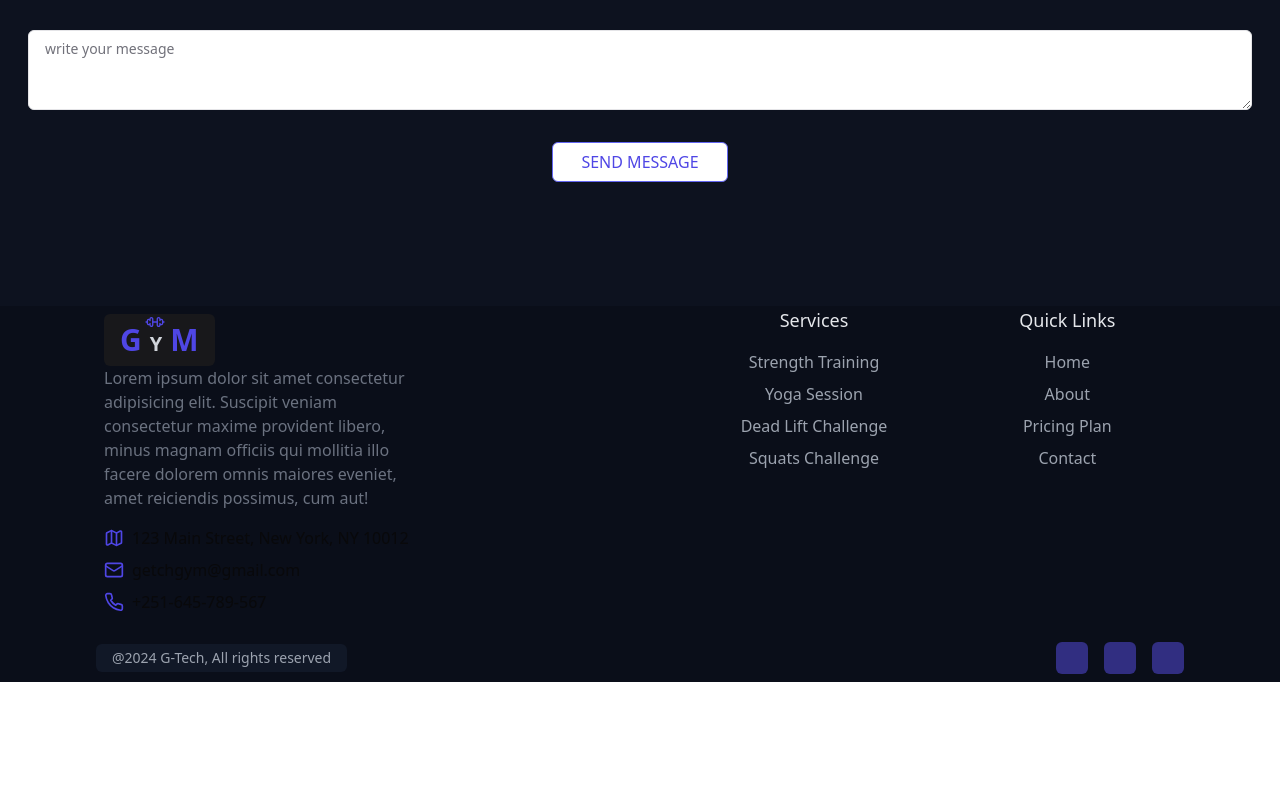
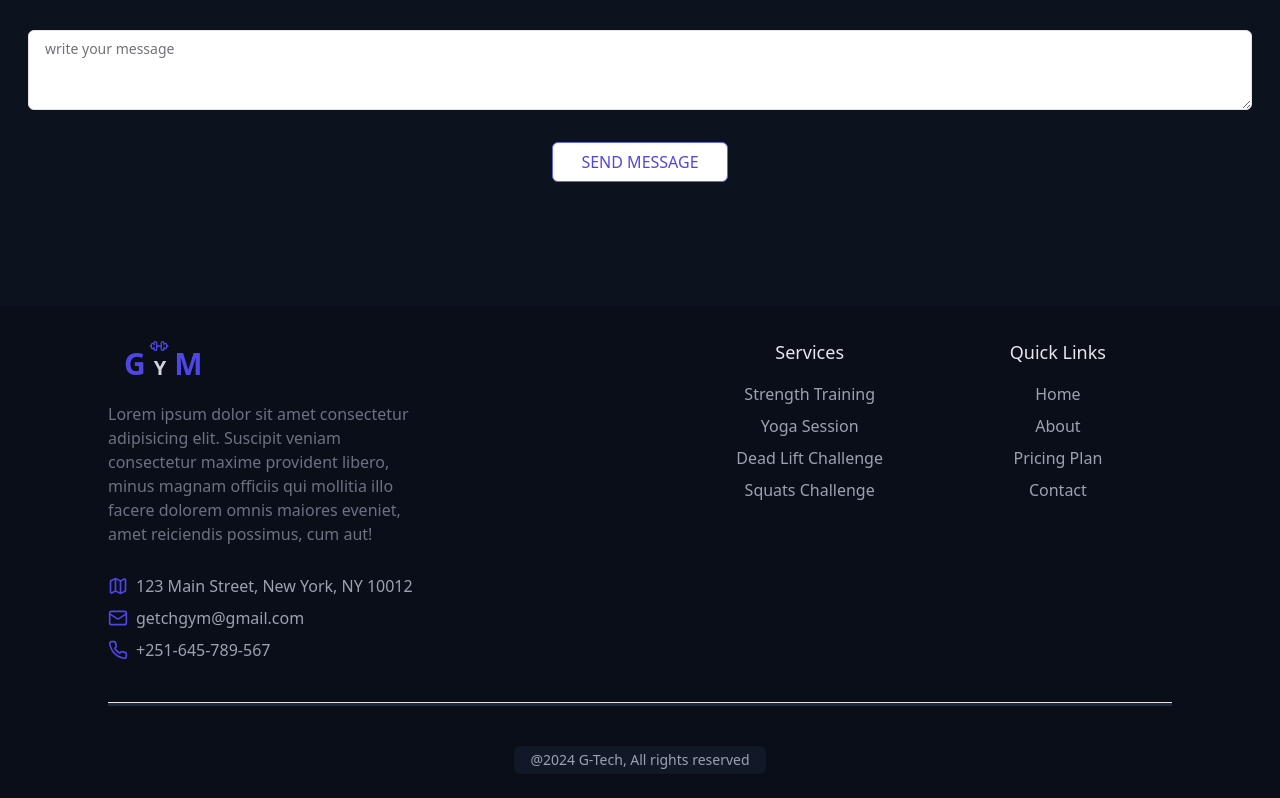
Before and after one commit to dagiStark/gym, a React (Vite) app: page / in a window 1280 px wide. Shown: the part 5087-5885 px from the top of the page. Before the commit the page ends 5769 px from the top, so only its background shows below. Built offline with nearby package versions, Linux system fonts and the light colour scheme.

Commit message:
Update Footer.jsx

```diff
--- a/src/pages/home/Footer.jsx
+++ b/src/pages/home/Footer.jsx
@@ -1,51 +1,58 @@
 import { Button } from "@/components/ui/button";
 import { Dumbbell, MailIcon, MapIcon, PhoneIcon } from "lucide-react";
-import { facebook, instagram, youtube } from "@/assets";
+
 
 function Footer() {
-  console.log(facebook, instagram, youtube);
 
   return (
     <div className="flex items-center justify-center w-full h-auto px-6 md:px-16 lg:px-24 mt-6 bg-black/20 flex-wrap">
-      <div className="flex items-start w-full h-auto justify-center md:justify-between lg:justify-between gap-5 mb-10 flex-wrap">
-        <div className="flex items-center md:items-start lg:items-start p-2 flex-col justify-center w-full md:w-[30%] lg:w-[30%]">
-          <Button className="flex items-end relative w-fit h-auto text-3xl text-indigo-600 font-semibold">
+      <div className="flex items-start w-full h-auto justify-center md:justify-between lg:justify-between gap-5 mb-10 flex-wrap p-3 mt-5">
+        <div className="flex items-center md:items-start lg:items-start flex-col justify-center w-full md:w-[30%] lg:w-[30%] gap-3">
+          <Button className="flex items-end relative w-fit h-auto text-3xl text-indigo-600 font-semibold bg-transparent">
             G <span className="text-xl font-bold text-gray-300">Y</span> M
             <Dumbbell className="w-5 h-4 text-indigo-600 -rotate-45 absolute top-0 left-[46%] translate-x-[-50%]" />
           </Button>
+
           <p className="text-base text-gray-500 font-normal mb-4 text-center md:text-start ">
             Lorem ipsum dolor sit amet consectetur adipisicing elit. Suscipit
             veniam consectetur maxime provident libero, minus magnam officiis
             qui mollitia illo facere dolorem omnis maiores eveniet, amet
             reiciendis possimus, cum aut!
           </p>
+
           <div className="w-full h-auto space-y-2">
             <div
-              className="flex items-center justify-center md:justify-start lg:justify-start w-full h-auto gap-x-2 gap-y-2 hover:text-indigo-600
-            ease-out duration-300 cursor-pointer"
+              className="flex items-center justify-start md:justify-start lg:justify-start w-full h-auto gap-x-2 gap-y-2
+            cursor-pointer"
             >
               <MapIcon className="w-5 h-5 text-indigo-600" />
-              <p className="text-base">123 Main Street, New York, NY 10012</p>
+              <p className="text-base text-gray-400 hover:text-indigo-600  ease-out duration-300">
+                123 Main Street, New York, NY 10012
+              </p>
             </div>
             <div
-              className="flex items-center justify-center md:justify-start lg:justify-start w-full h-auto gap-x-2 gap-y-2 hover:text-indigo-600
+              className="flex items-center justify-start md:justify-start lg:justify-start w-full h-auto gap-x-2 gap-y-2 hover:text-indigo-600
             ease-out duration-300 cursor-pointer"
             >
               <MailIcon className="w-5 h-5 text-indigo-600" />
-              <p className="text-base">getchgym@gmail.com</p>
+              <p className="text-base text-gray-400 hover:text-indigo-600  ease-out duration-300">
+                getchgym@gmail.com
+              </p>
             </div>
             <div
-              className="flex items-center justify-center md:justify-start lg:justify-start w-full h-auto gap-x-2 gap-y-2 hover:text-indigo-600
+              className="flex items-center justify-start md:justify-start lg:justify-start w-full h-auto gap-x-2 gap-y-2 hover:text-indigo-600
             ease-out duration-300 cursor-pointer"
             >
               <PhoneIcon className="w-5 h-5 text-indigo-600" />
-              <p className="text-base">+251-645-789-567</p>
+              <p className="text-base text-gray-400 hover:text-indigo-600  ease-out duration-300">
+                +251-645-789-567
+              </p>
             </div>
           </div>
         </div>
 
         <div className="flex items-center justify-center md:justify-end flex-wrap w-full md:w-[65%] lg:w-[65%] h-auto gap-5">
-          <div className="flex items-center flex-col justify-center w-full md:w-[48%] lg:w-[33%]">
+          <div className="flex items-center flex-col justify-center w-[40%] md:w-[48%] lg:w-[33%]">
             <h2 className="text-lg text-gray-200 font-medium mb-4">Services</h2>
             <div className="w-full h-auto">
               <ul className="w-full h-auto space-y-2">
@@ -64,7 +71,8 @@ function Footer() {
               </ul>
             </div>
           </div>
-          <div className="flex items-center flex-col justify-center w-full md:w-[48%] lg:w-[33%]">
+
+          <div className="flex items-center flex-col justify-center w-[40%] md:w-[48%] lg:w-[33%]">
             <h2 className="text-lg text-gray-200 font-medium mb-4">
               Quick Links
             </h2>
@@ -87,49 +95,15 @@ function Footer() {
           </div>
         </div>
 
+        <hr className="w-full h-1 bg-gray-800 my-5" />
+
         <div className="flex items-center justify-center w-full h-auto lg:bg-gray-900 md:bg-gray-900 bg-gray-800 relative">
-          <div className="flex w-full items-center justify-between md:justify-between lg:justify-between absolute top-0 left-0 flex-wrap-reverse gap-y-4">
+          <div className="flex w-full items-center justify-center absolute top-0 left-0 flex-wrap-reverse gap-y-4 gap-6">
             <p className="text-sm text-gray-400 font-normal md:bg-gray-900 lg:bg-gray-900 bg-gray-800 py-1 px-4 rounded-md">
               @2024 G-Tech, All rights reserved
             </p>
-
-            <div className="w-auto h-auto flex items-center justify-center gap-x-2 gap-y-2">
-              <ul className="w-full h-auto flex items-center justify-center gap-x-4">
-                <li className="w-8 h-8 cursor-pointer bg-indigo-900 py-1 px-4 rounded-md hover:text-white ease-out duration-700">
-                  <a href="/" target="_blank">
-                    <img
-                      src={facebook}
-                      alt="facebook icon"
-                      loading="lazy"
-                    />
-                  </a>
-                </li>
-                <li className="w-8 h-8 cursor-pointer bg-indigo-900 py-1 px-4 rounded-md hover:text-white ease-out duration-700">
-                  <a href="/" target="_blank">
-                    <img
-                      src="{instagram}"
-                      alt="instagram icon"
-                      className="w-5 h-5 text-white"
-                      loading="lazy"
-                    />
-                  </a>
-                </li>
-                <li className="w-8 h-8 cursor-pointer bg-indigo-900 py-1 px-4 rounded-md hover:text-white ease-out duration-700">
-                  <a href="/" target="_blank">
-                    <img
-                      src="{youtube}"
-                      alt="youtube icon"
-                      className="w-5 h-5"
-                      loading="lazy"
-                    />
-                  </a>
-                </li>
-              </ul>
-            </div>
           </div>
         </div>
-
-
       </div>
     </div>
   );
```
